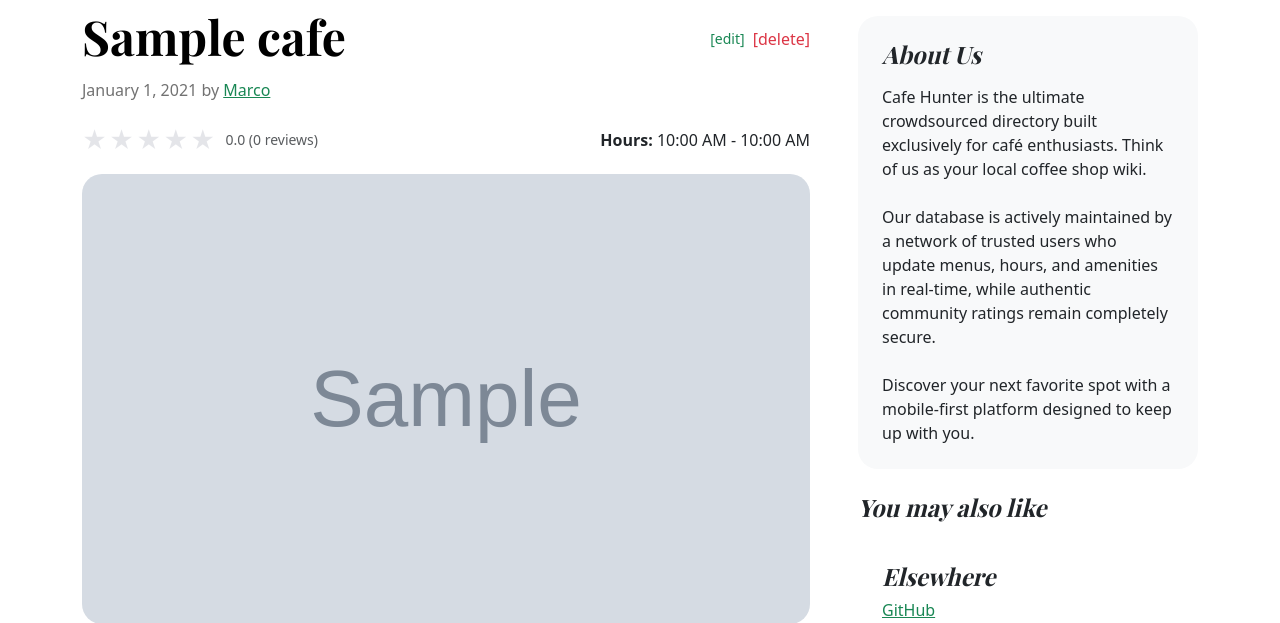
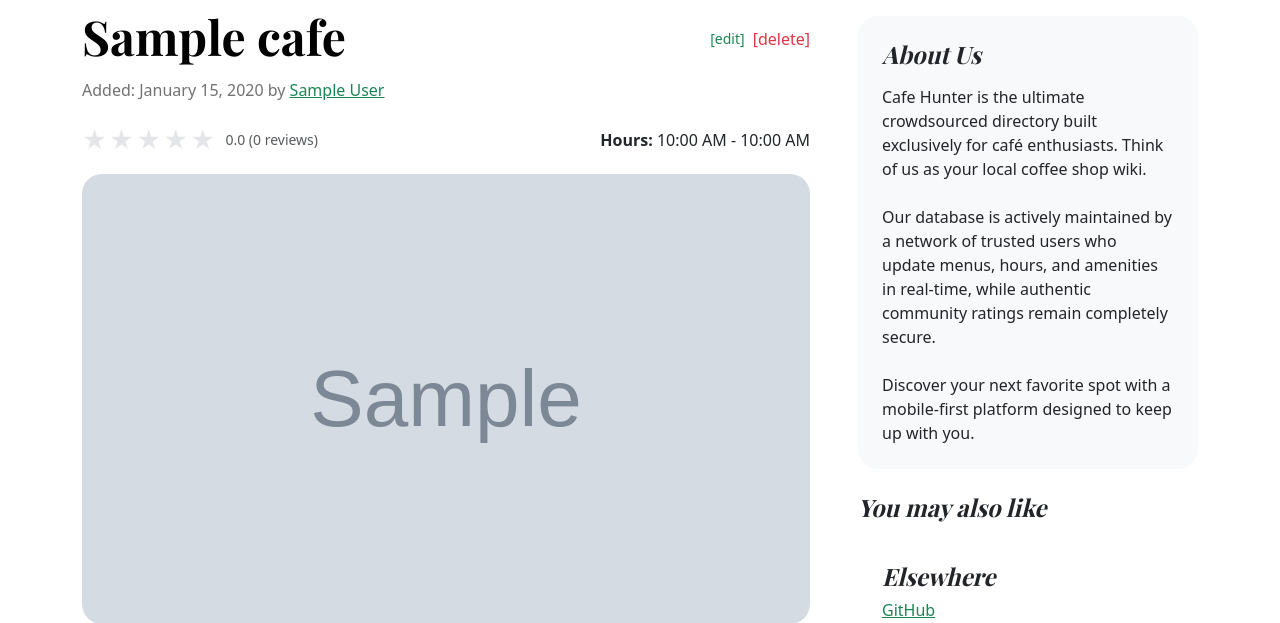
Before and after one commit to dankeschoen13/cafe-hunter, a Flask app: a page that uses app/templates/main/view-cafe.html in a window 1280 px wide. Shown: the part 114-737 px from the top of the page. Run offline with Flask 3, Linux system fonts and the light colour scheme; a user stored in the database is signed in; tables that the repository leaves empty hold one stand-in row (values such as "Sample post"); grey boxes marked "Sample" are stand-in pictures; some libraries are stand-ins or nearby versions; some web fonts are replaced.

Commit message:
feat: add element to display cafe added date and author name in view-cafe.html

```diff
--- a/app/__init__.py
+++ b/app/__init__.py
@@ -19,8 +19,9 @@ def create_app(config_class=Config):
     app.register_blueprint(web_bp)
     app.register_blueprint(auth_bp)
 
-    from app.utils import smart_url_filter, format_time
+    from app.utils import smart_url_filter, format_time, format_date
     app.add_template_filter(smart_url_filter, name='smart_url')
     app.add_template_filter(format_time, name='format_time')
+    app.add_template_filter(format_date, name='format_date')
 
     return app
--- a/app/templates/main/view-cafe.html
+++ b/app/templates/main/view-cafe.html
@@ -28,7 +28,7 @@
                 {% endif %}
             </div>
 
-            <p class="cafe-meta">January 1, 2021 by <a href="#">Marco</a></p>
+            <p class="cafe-meta">Added: {{ cafe_data.date_submitted | format_date }} by <a href="#">{{ cafe_data.author.name }}</a></p>
 
             {{ render_delete_modal(cafe_data) }}
 
--- a/app/utils/__init__.py
+++ b/app/utils/__init__.py
@@ -1,3 +1,3 @@
 from .decorators import access_required, login_required_to_post
 from .utilities import is_safe_url, to_embed_url, get_clean_payload
-from .filters import smart_url_filter, format_time
+from .filters import smart_url_filter, format_time, format_date
--- a/app/utils/filters.py
+++ b/app/utils/filters.py
@@ -13,3 +13,6 @@ def smart_url_filter(img_path):
 
 def format_time(value):
     return value.strftime('%I:%M %p')
+
+def format_date(value):
+    return value.strftime('%B %d, %Y')
```
